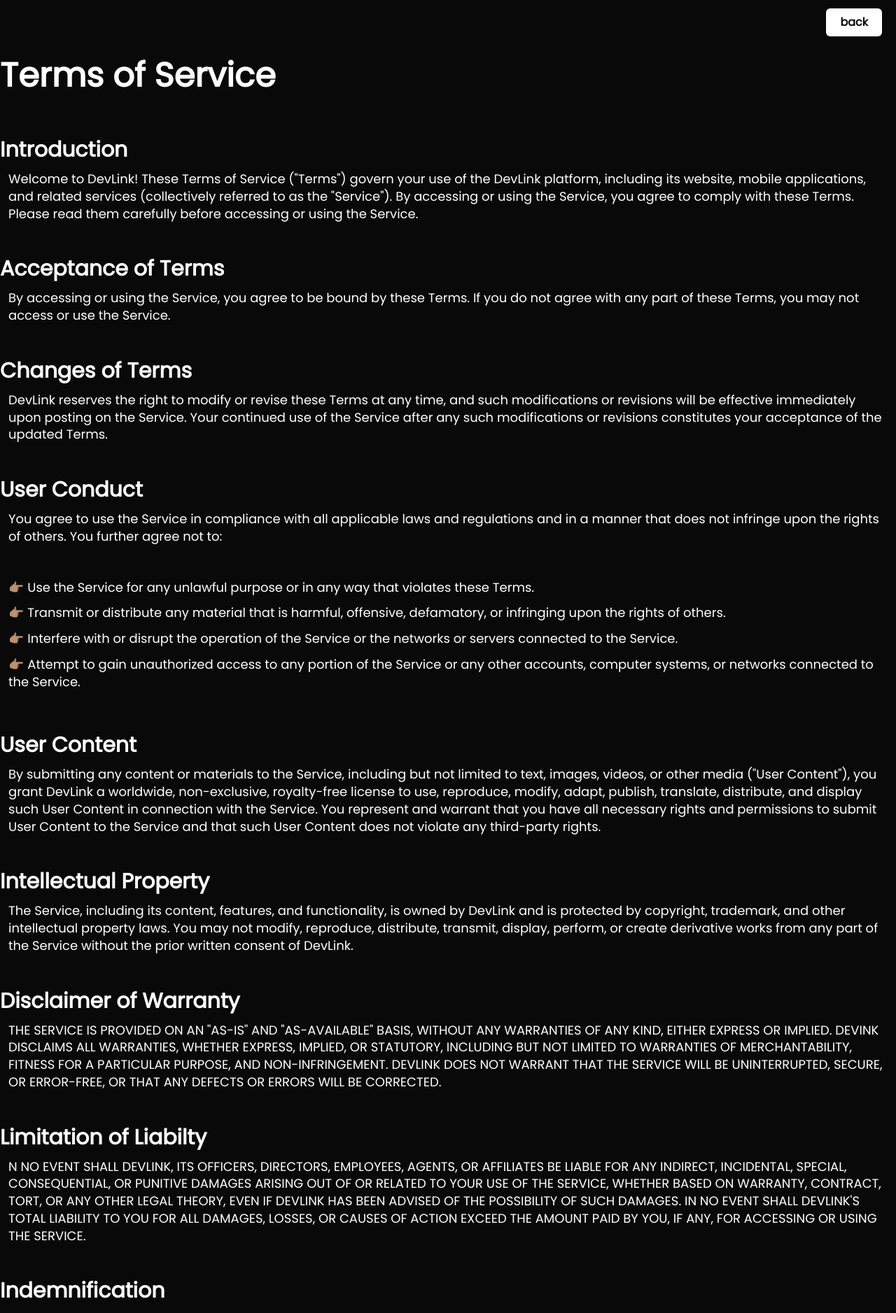
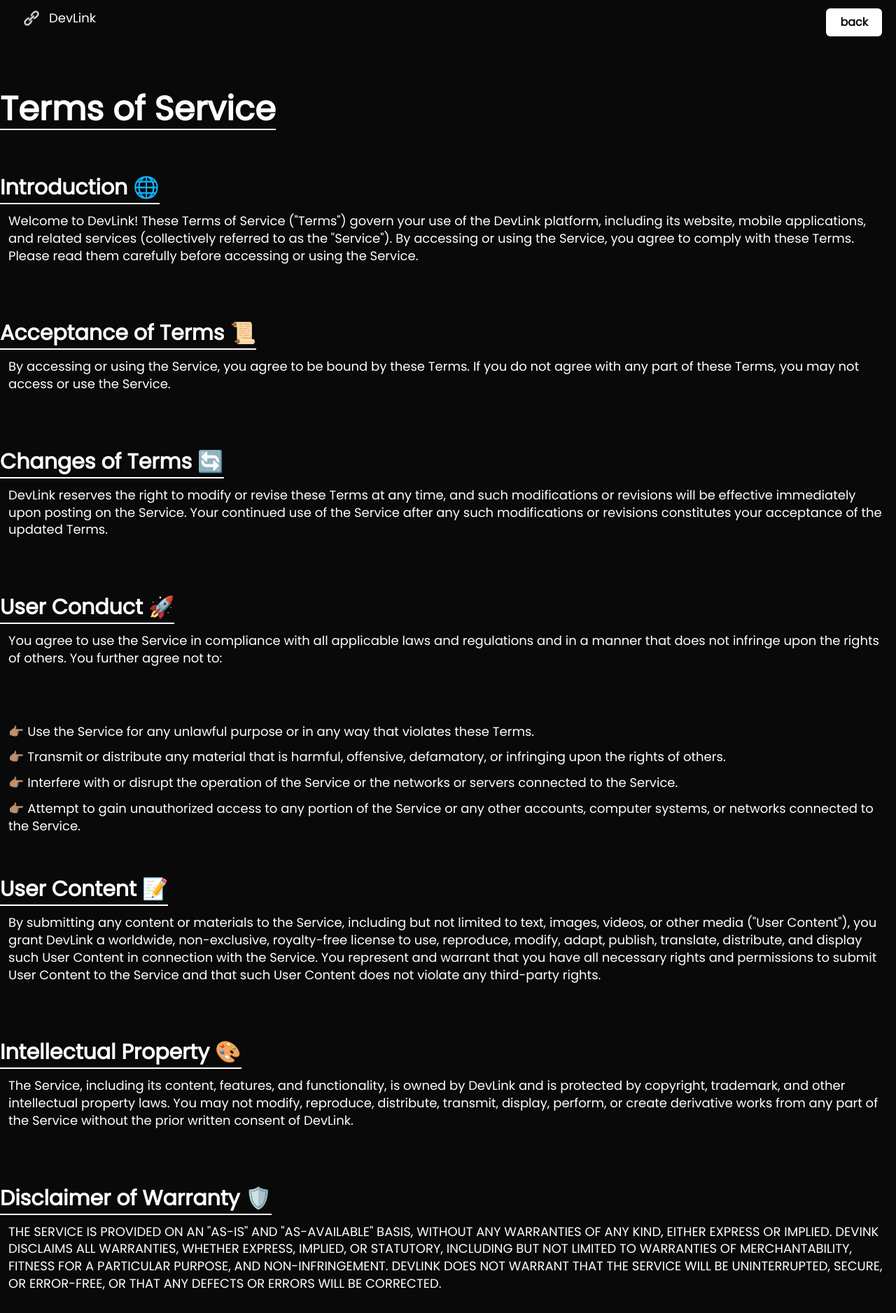
Before and after one commit to ShubhMehrotra19/DevLink-UI, a Next.js app: page /terms in a window 1280 px wide. Shown: the top 1877 px of the page at 70% size. Built offline with nearby package versions, Linux system fonts and the light colour scheme; no server answers.

Commit message:
added responsiveness

```diff
--- /dev/null
+++ b/src/app/contact/Navbar.tsx
@@ -0,0 +1,30 @@
+import React from 'react'
+import Image from 'next/image'
+import Link from 'next/link'
+
+export default function Navbar() {
+
+  return (
+    <div className="relative w-full bg-[rgba(0, 0, 0, 0.07)] backdrop-blur -mt-[2px] z-20">
+      <div className="mx-auto flex w-ful items-center justify-between px-4 py-2 sm:px-6 lg:px-8">
+        <Link href='/'>
+        <div className='flex justify-center items-center md:scale-100 scale-90 cursor-pointer'>
+            <Image
+            height={50}
+            width={50}
+            className='scale-50'
+            src="/icons/link.png" alt="" />
+            <p className='text-lg text-white font-medium'>DevLink</p>
+        </div></Link>
+
+          <Link href='/'>
+          <button
+            type="button"
+            className="justify-center items-center gap-1 rounded-md bg-slate-600 px-4 py-2 text-sm font-semibold text-white shadow-sm hover:bg-black/80 active:scale-95 transition ease-in-out cursor-pointer"
+          >
+            back
+          </button></Link>
+      </div>
+    </div>
+  )
+}
--- a/src/app/contact/SubmissionPage.tsx
+++ b/src/app/contact/SubmissionPage.tsx
@@ -6,7 +6,7 @@
         <>
             <div className="w-screen min-h-screen p-[80px] max-[850px]:p-[40px] max-[850px]:pt-[80px] max-[550px]:p-[20px] max-[550px]:pt-[80px]">
                 <h1
-                    className={`w-full text-center text-5xl my-[30px] ${lexend.className}`}
+                    className={`w-full text-white text-center text-5xl my-[30px] ${lexend.className}`}
                 >
                     Let us know how we can help you
                 </h1>
--- a/src/app/contact/page.tsx
+++ b/src/app/contact/page.tsx
@@ -1,8 +1,9 @@
 import SubmissionPage from "./SubmissionPage"
-
+import Navbar from './Navbar'
 export default function Page() {
     return (
         <main className="min-h-screen overflow-x-hidden">
+            <Navbar />
             <SubmissionPage />
         </main>
     )
--- a/src/app/layout.tsx
+++ b/src/app/layout.tsx
@@ -26,6 +26,7 @@
         scrollbarColor: "transparent transparent",
         scrollBehavior: "smooth",
         overflowX: "hidden",
+
       }}
     >
       <body className={poppins.className}>
--- a/src/app/policy/page.tsx
+++ b/src/app/policy/page.tsx
@@ -1,5 +1,6 @@
 import React from 'react'
 import Link from 'next/link'
+import Image from 'next/image'
 
 interface Props {}
 
@@ -8,64 +9,75 @@
 
     return (
         <div>
-          <Link href='/'><div className='w-full flex justify-end items-end mt-3'><div className='bg-white px-5 py-2 hover:scale-105 active:scale-95 transition-all duration-300 ease-in-out font-semibold rounded-md flex justify-center items-center mr-5'>back</div></div></Link>
-          <div className='mx-auto my-8 max-w-7xl flex justify-center items-start flex-col' style={{ textAlign: 'left', color: 'white' }}>
-          <h1 className='text-5xl font-semibold mb-16'>Privacy Policy</h1>
+          <div className='flex justify-between items-center mb-20'>
+          <Link href='/'>
+          <div className="ml-5 flex justify-center items-center md:scale-100 scale-90 cursor-pointer">
+          <Image
+            height={50}
+            width={50}
+            className="scale-50 "
+            src="/icons/link.png"
+            alt=""
+          />
+          <p className="text-lg text-white font-medium">DevLink</p>
+        </div></Link>
+            <Link href='/'><div className='w-full flex justify-end items-end mt-3'><div className='bg-white px-5 py-2 hover:scale-105 active:scale-95 transition-all duration-300 ease-in-out font-semibold rounded-md flex justify-center items-center mr-5'>back</div></div></Link>
+          </div>
 
-          <h2 className='mb-3 text-3xl font-semibold'>Introduction</h2>
-          <p className='px-3 leading-snug text-lg font-normal mb-12'>
+          <div className='md:mx-auto my-8 md:max-w-7xl flex justify-center items-start flex-col ml-5' style={{ textAlign: 'left', color: 'white' }}>
+          <h1 className='text-5xl font-semibold mb-16 pb-1 border-white border-b-2'>Privacy Policy</h1>
+
+          <h2 className='mb-5 pb-1 border-white border-b-2 text-3xl font-semibold'>🔒 Introduction</h2>
+          <p className='px-3 leading-snug text-lg font-normal mb-20'>
           At DevLink, we are committed to protecting the privacy and security of our users. This Privacy Policy outlines how we collect, use, disclose, and protect your personal information when you use our website and services.
           </p>
 
+          <h1 className='text-4xl font-semibold mb-12'>📋 Information we collect</h1>
 
-          <h2 className='mb-3 text-3xl font-semibold'>Acceptance of Terms</h2>
+          <h2 className='mb-5 pb-1 border-white border-b-2 text-3xl font-semibold'>👤 Personal Information</h2>
           <p className='px-3 leading-snug text-lg font-normal mb-12'>
-          By accessing or using the Service, you agree to be bound by these Terms. If you do not agree with any part of these Terms, you may not access or use the Service.
+          We may collect personal information such as your name, email address, and contact details when you register an account or use our services.
           </p>
 
-          <h2 className='mb-3 text-3xl font-semibold'>Changes of Terms</h2>
+          <h2 className='mb-5 pb-1 border-white border-b-2 text-3xl font-semibold'>🔍 Usage Information</h2>
           <p className='px-3 leading-snug text-lg font-normal mb-12'>
-          DevLink reserves the right to modify or revise these Terms at any time, and such modifications or revisions will be effective immediately upon posting on the Service. Your continued use of the Service after any such modifications or revisions constitutes your acceptance of the updated Terms.
+          We may collect information about how you interact with our website and services, including your browsing activity, IP address, and device information.
           </p>
 
-          <h2 className='mb-3 text-3xl font-semibold'>User Conduct</h2>
+          <h2 className='mb-5 pb-1 border-white border-b-2 text-3xl font-semibold'>🍪 Cookies</h2>
           <p className='px-3 leading-snug text-lg font-normal mb-12'>
-          You agree to use the Service in compliance with all applicable laws and regulations and in a manner that does not infringe upon the rights of others. You further agree not to:
+          We use cookies and similar tracking technologies to enhance your experience, analyze usage patterns, and personalize content.
           </p>
           <ol className='mb-12'>
-        <li className='px-3 leading-snug text-lg font-normal mb-3'>👉🏽 Use the Service for any unlawful purpose or in any way that violates these Terms.</li>
-        <li className='px-3 leading-snug text-lg font-normal mb-3'>👉🏽 Transmit or distribute any material that is harmful, offensive, defamatory, or infringing upon the rights of others.</li>
-        <li className='px-3 leading-snug text-lg font-normal mb-3'>👉🏽 Interfere with or disrupt the operation of the Service or the networks or servers connected to the Service.</li>
-        <li className='px-3 leading-snug text-lg font-normal mb-3'>👉🏽 Attempt to gain unauthorized access to any portion of the Service or any other accounts, computer systems, or networks connected to the Service.</li>
+        <li className='px-3 leading-snug text-lg font-normal mb-3'>👉🏽 To provide and improve our services.</li>
+        <li className='px-3 leading-snug text-lg font-normal mb-3'>👉🏽 To communicate with you about your account and updates.</li>
+        <li className='px-3 leading-snug text-lg font-normal mb-3'>👉🏽 To analyze usage patterns and improve our website and services</li>
+        <li className='px-3 leading-snug text-lg font-normal mb-3'>👉🏽 To personalize content and recommendations</li>
+        <li className='px-3 leading-snug text-lg font-normal mb-3'>👉🏽 To prevent fraud and ensure the security of our platform</li>
         </ol>
 
 
-          <h2 className='mb-3 text-3xl font-semibold'>User Content</h2>
+          <h2 className='mb-5 pb-1 border-white border-b-2 md:text-3xl text-xl font-semibold'>🤝 Information Sharing and Disclosure</h2>
           <p className='px-3 leading-snug text-lg font-normal mb-12'>
-          By submitting any content or materials to the Service, including but not limited to text, images, videos, or other media ("User Content"), you grant DevLink a worldwide, non-exclusive, royalty-free license to use, reproduce, modify, adapt, publish, translate, distribute, and display such User Content in connection with the Service. You represent and warrant that you have all necessary rights and permissions to submit User Content to the Service and that such User Content does not violate any third-party rights.
+          We may share your information with third-party service providers and business partners who assist us in operating our website and providing our services. We may also disclose your information in response to legal requests or to protect our rights and interests.
           </p>
 
-          <h2 className='mb-3 text-3xl font-semibold'>Intellectual Property</h2>
+          <h2 className='mb-5 pb-1 border-white border-b-2 md:text-3xl text-xl font-semibold'>🔐 Data Security</h2>
           <p className='px-3 leading-snug text-lg font-normal mb-12'>
-          The Service, including its content, features, and functionality, is owned by DevLink and is protected by copyright, trademark, and other intellectual property laws. You may not modify, reproduce, distribute, transmit, display, perform, or create derivative works from any part of the Service without the prior written consent of DevLink.
+          We take reasonable measures to protect your personal information from unauthorized access, disclosure, alteration, or destruction. However, no method of transmission over the internet or electronic storage is completely secure, so we cannot guarantee absolute security.
           </p>
 
-          <h2 className='mb-3 text-3xl font-semibold'>Disclaimer of Warranty</h2>
+          <h2 className='mb-5 pb-1 border-white border-b-2 md:text-3xl text-xl font-semibold'>🔧 Your Choices and Rights</h2>
           <p className='px-3 leading-snug text-lg font-normal mb-12 uppercase'>
-          THE SERVICE IS PROVIDED ON AN "AS-IS" AND "AS-AVAILABLE" BASIS, WITHOUT ANY WARRANTIES OF ANY KIND, EITHER EXPRESS OR IMPLIED. DEVINK DISCLAIMS ALL WARRANTIES, WHETHER EXPRESS, IMPLIED, OR STATUTORY, INCLUDING BUT NOT LIMITED TO WARRANTIES OF MERCHANTABILITY, FITNESS FOR A PARTICULAR PURPOSE, AND NON-INFRINGEMENT. DEVLINK DOES NOT WARRANT THAT THE SERVICE WILL BE UNINTERRUPTED, SECURE, OR ERROR-FREE, OR THAT ANY DEFECTS OR ERRORS WILL BE CORRECTED.
+          You may update your account information and preferences at any time. You may also request access to, correction of, or deletion of your personal information by contacting us.
           </p>
 
-          <h2 className='mb-3 text-3xl font-semibold'>Limitation of Liabilty</h2>
+          <h2 className='mb-5 pb-1 border-white border-b-2 md:text-3xl text-xl font-semibold'>🔄 Updates to This Privacy Policy</h2>
           <p className='px-3 leading-snug text-lg font-normal mb-12'>
-          N NO EVENT SHALL DEVLINK, ITS OFFICERS, DIRECTORS, EMPLOYEES, AGENTS, OR AFFILIATES BE LIABLE FOR ANY INDIRECT, INCIDENTAL, SPECIAL, CONSEQUENTIAL, OR PUNITIVE DAMAGES ARISING OUT OF OR RELATED TO YOUR USE OF THE SERVICE, WHETHER BASED ON WARRANTY, CONTRACT, TORT, OR ANY OTHER LEGAL THEORY, EVEN IF DEVLINK HAS BEEN ADVISED OF THE POSSIBILITY OF SUCH DAMAGES. IN NO EVENT SHALL DEVLINK'S TOTAL LIABILITY TO YOU FOR ALL DAMAGES, LOSSES, OR CAUSES OF ACTION EXCEED THE AMOUNT PAID BY YOU, IF ANY, FOR ACCESSING OR USING THE SERVICE.
+          We may update this Privacy Policy from time to time to reflect changes in our practices or legal requirements. We will notify you of any material changes by posting the updated policy on our website.
           </p>
 
-          <h2 className='mb-3 text-3xl font-semibold'>Indemnification</h2>
-          <p className='px-3 leading-snug text-lg font-normal mb-12'>
-          You agree to indemnify, defend, and hold harmless DevLink, its officers, directors, employees, agents, and affiliates from and against any and all claims, liabilities, damages, losses, costs, expenses, or fees (including reasonable attorneys' fees) arising out of or related to your use of the Service, your violation of these Terms, or your violation of any rights of any other person or entity.
-          </p>
-
-          <p className=' text-slate-600 text-base'>all rights reserved ©️ Devlink-Org</p>
+          <p className=' text-slate-600 text-base'>all rights reserved ©️ Devlink</p>
         </div>
         </div>
       );
--- a/src/app/terms/page.tsx
+++ b/src/app/terms/page.tsx
@@ -1,5 +1,6 @@
 import React from 'react'
 import Link from 'next/link'
+import Image from 'next/image'
 
 interface Props {}
 
@@ -8,28 +9,42 @@
 
     return (
         <div>
-          <Link href='/'><div className='w-full flex justify-end items-end mt-3'><div className='bg-white px-5 py-2 hover:scale-105 active:scale-95 transition-all duration-300 ease-in-out font-semibold rounded-md flex justify-center items-center mr-5'>back</div></div></Link>
-          <div className='mx-auto my-8 max-w-7xl flex justify-center items-start flex-col' style={{ textAlign: 'left', color: 'white' }}>
-          <h1 className='text-5xl font-semibold mb-16'>Terms of Service</h1>
+          <div className='flex justify-between items-center mb-20'>
+          <Link href='/'>
+          <div className="ml-5 flex justify-center items-center md:scale-100 scale-90 cursor-pointer">
+          <Image
+            height={50}
+            width={50}
+            className="scale-50 "
+            src="/icons/link.png"
+            alt=""
+          />
+          <p className="text-lg text-white font-medium">DevLink</p>
+        </div>
+          </Link>
+            <Link href='/'><div className='w-full flex justify-end items-end mt-3'><div className='bg-white px-5 py-2 hover:scale-105 active:scale-95 transition-all duration-300 ease-in-out font-semibold rounded-md flex justify-center items-center mr-5'>back</div></div></Link>
+          </div>
+          <div className='md:mx-auto my-8 md:max-w-7xl flex justify-center items-start flex-col ml-5' style={{ textAlign: 'left', color: 'white' }}>
+          <h1 className='md:text-5xl text-3xl font-semibold mb-16 border-white border-b-2 pb-1'>Terms of Service</h1>
 
-          <h2 className='mb-3 text-3xl font-semibold'>Introduction</h2>
-          <p className='px-3 leading-snug text-lg font-normal mb-12'>
+          <h2 className='mb-3 pb-1 border-b-2 border-white text-3xl font-semibold'>Introduction 🌐</h2>
+          <p className='px-3 leading-snug text-lg font-normal mb-20'>
           Welcome to DevLink! These Terms of Service ("Terms") govern your use of the DevLink platform, including its website, mobile applications, and related services (collectively referred to as the "Service"). By accessing or using the Service, you agree to comply with these Terms. Please read them carefully before accessing or using the Service.
           </p>
 
 
-          <h2 className='mb-3 text-3xl font-semibold'>Acceptance of Terms</h2>
-          <p className='px-3 leading-snug text-lg font-normal mb-12'>
+          <h2 className='mb-3 pb-1 border-b-2 border-white text-3xl font-semibold'>Acceptance of Terms 📜</h2>
+          <p className='px-3 leading-snug text-lg font-normal mb-20'>
           By accessing or using the Service, you agree to be bound by these Terms. If you do not agree with any part of these Terms, you may not access or use the Service.
           </p>
 
-          <h2 className='mb-3 text-3xl font-semibold'>Changes of Terms</h2>
-          <p className='px-3 leading-snug text-lg font-normal mb-12'>
+          <h2 className='mb-3 pb-1 border-b-2 border-white text-3xl font-semibold'>Changes of Terms 🔄</h2>
+          <p className='px-3 leading-snug text-lg font-normal mb-20'>
           DevLink reserves the right to modify or revise these Terms at any time, and such modifications or revisions will be effective immediately upon posting on the Service. Your continued use of the Service after any such modifications or revisions constitutes your acceptance of the updated Terms.
           </p>
 
-          <h2 className='mb-3 text-3xl font-semibold'>User Conduct</h2>
-          <p className='px-3 leading-snug text-lg font-normal mb-12'>
+          <h2 className='mb-3 pb-1 border-b-2 border-white text-3xl font-semibold'>User Conduct 🚀</h2>
+          <p className='px-3 leading-snug text-lg font-normal mb-20'>
           You agree to use the Service in compliance with all applicable laws and regulations and in a manner that does not infringe upon the rights of others. You further agree not to:
           </p>
           <ol className='mb-12'>
@@ -40,28 +55,28 @@
         </ol>
 
 
-          <h2 className='mb-3 text-3xl font-semibold'>User Content</h2>
-          <p className='px-3 leading-snug text-lg font-normal mb-12'>
+          <h2 className='mb-3 pb-1 border-b-2 border-white text-3xl font-semibold'>User Content 📝</h2>
+          <p className='px-3 leading-snug text-lg font-normal mb-20'>
           By submitting any content or materials to the Service, including but not limited to text, images, videos, or other media ("User Content"), you grant DevLink a worldwide, non-exclusive, royalty-free license to use, reproduce, modify, adapt, publish, translate, distribute, and display such User Content in connection with the Service. You represent and warrant that you have all necessary rights and permissions to submit User Content to the Service and that such User Content does not violate any third-party rights.
           </p>
 
-          <h2 className='mb-3 text-3xl font-semibold'>Intellectual Property</h2>
-          <p className='px-3 leading-snug text-lg font-normal mb-12'>
+          <h2 className='mb-3 pb-1 border-b-2 border-white text-3xl font-semibold'>Intellectual Property 🎨</h2>
+          <p className='px-3 leading-snug text-lg font-normal mb-20'>
           The Service, including its content, features, and functionality, is owned by DevLink and is protected by copyright, trademark, and other intellectual property laws. You may not modify, reproduce, distribute, transmit, display, perform, or create derivative works from any part of the Service without the prior written consent of DevLink.
           </p>
 
-          <h2 className='mb-3 text-3xl font-semibold'>Disclaimer of Warranty</h2>
-          <p className='px-3 leading-snug text-lg font-normal mb-12 uppercase'>
+          <h2 className='mb-3 pb-1 border-b-2 border-white text-3xl font-semibold'>Disclaimer of Warranty 🛡️</h2>
+          <p className='px-3 leading-snug text-lg font-normal mb-20 uppercase'>
           THE SERVICE IS PROVIDED ON AN "AS-IS" AND "AS-AVAILABLE" BASIS, WITHOUT ANY WARRANTIES OF ANY KIND, EITHER EXPRESS OR IMPLIED. DEVINK DISCLAIMS ALL WARRANTIES, WHETHER EXPRESS, IMPLIED, OR STATUTORY, INCLUDING BUT NOT LIMITED TO WARRANTIES OF MERCHANTABILITY, FITNESS FOR A PARTICULAR PURPOSE, AND NON-INFRINGEMENT. DEVLINK DOES NOT WARRANT THAT THE SERVICE WILL BE UNINTERRUPTED, SECURE, OR ERROR-FREE, OR THAT ANY DEFECTS OR ERRORS WILL BE CORRECTED.
           </p>
 
-          <h2 className='mb-3 text-3xl font-semibold'>Limitation of Liabilty</h2>
-          <p className='px-3 leading-snug text-lg font-normal mb-12'>
+          <h2 className='mb-3 pb-1 border-b-2 border-white text-3xl font-semibold'>Limitation of Liability 💼</h2>
+          <p className='px-3 leading-snug text-lg font-normal mb-20'>
           N NO EVENT SHALL DEVLINK, ITS OFFICERS, DIRECTORS, EMPLOYEES, AGENTS, OR AFFILIATES BE LIABLE FOR ANY INDIRECT, INCIDENTAL, SPECIAL, CONSEQUENTIAL, OR PUNITIVE DAMAGES ARISING OUT OF OR RELATED TO YOUR USE OF THE SERVICE, WHETHER BASED ON WARRANTY, CONTRACT, TORT, OR ANY OTHER LEGAL THEORY, EVEN IF DEVLINK HAS BEEN ADVISED OF THE POSSIBILITY OF SUCH DAMAGES. IN NO EVENT SHALL DEVLINK'S TOTAL LIABILITY TO YOU FOR ALL DAMAGES, LOSSES, OR CAUSES OF ACTION EXCEED THE AMOUNT PAID BY YOU, IF ANY, FOR ACCESSING OR USING THE SERVICE.
           </p>
 
-          <h2 className='mb-3 text-3xl font-semibold'>Indemnification</h2>
-          <p className='px-3 leading-snug text-lg font-normal mb-12'>
+          <h2 className='mb-3 pb-1 border-b-2 border-white text-3xl font-semibold'>Indemnification</h2>
+          <p className='px-3 leading-snug text-lg font-normal mb-20'>
           You agree to indemnify, defend, and hold harmless DevLink, its officers, directors, employees, agents, and affiliates from and against any and all claims, liabilities, damages, losses, costs, expenses, or fees (including reasonable attorneys' fees) arising out of or related to your use of the Service, your violation of these Terms, or your violation of any rights of any other person or entity.
           </p>
 
--- a/src/components/Home/About.tsx
+++ b/src/components/Home/About.tsx
@@ -8,7 +8,7 @@
 
   return (
     <div className="flex flex-col justify-center items-center text-white max-w-8xl mx-auto mb-8">
-      <h1 className="text-3xl md:text-7xl font-bold text-center bg-clip-text text-transparent bg-gradient-to-b from-neutral-50 to-neutral-400 bg-opacity-50 mb-5">About Us</h1>
+      <h1 className="text-5xl md:text-7xl font-bold text-center bg-clip-text text-transparent bg-gradient-to-b from-neutral-50 to-neutral-400 bg-opacity-50 mb-5">About Us</h1>
       <p className="text-center text-lg font-normal max-w-5xl text-neutral-400 leading-relaxed p-5 mb-[140px]">
         Welcome to DevLink, where we cultivate a culture of excellence through a comprehensive solution. In today&apos;s fast-paced era, it is imperative for developers to uphold consistency and responsibility in their social media presence. Regrettably, only a few are mindful of this commitment from their initial years of study. As a freshman, it is essential to focus on striking a harmonious balance between academic pursuits and the acquisition of new skills.
         In the contemporary landscape, seasoned developers emphasize the importance of showcasing one&apos;s learning journey on social media platforms such as Twitter, LinkedIn, Instagram, or YouTube, albeit less frequently. Surprisingly, one platform often overlooked by students is GitHub.
--- a/src/components/Home/GlowingStarsBackgroundCardPreview.tsx
+++ b/src/components/Home/GlowingStarsBackgroundCardPreview.tsx
@@ -14,16 +14,13 @@
     description: string; // Correct location
   }) {
     return (
-        <div className="flex md:py-20 py-5 items-center justify-center antialiased">
+        <div className="flex md:py-20 py-5 md:mb-0 mb-8 items-center justify-center antialiased">
           <GlowingStarsBackgroundCard>
             <GlowingStarsTitle>{cons}</GlowingStarsTitle>
             <div className="flex justify-between items-end">
               <GlowingStarsDescription>
                 {description}
               </GlowingStarsDescription>
-              <div className="h-8 w-8 rounded-full bg-[hsla(0,0%,100%,.1)] flex items-center justify-center hover:scale-105 transition duration-100 ease-in-out active:scale-90">
-                <Icon />
-              </div>
             </div>
           </GlowingStarsBackgroundCard>
         </div>
```
Also changed, not shown: src/app/contact/Form.tsx (+8 -8 lines), src/components/Home/Footer.tsx (+4 -4 lines).
